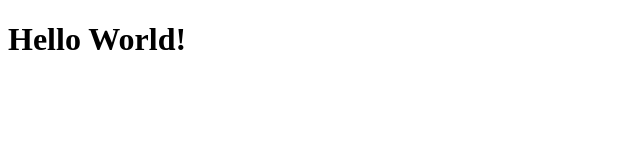
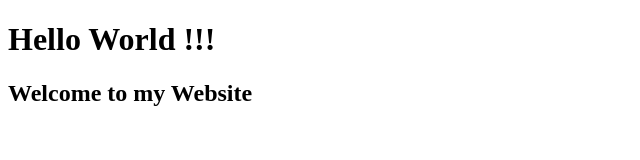
Before and after one commit to CP3-Jiratchaya-Sonsang/CP3-Jiratchaya-Sonsang, a plain HTML site: page Index.html in a window 1280 px wide. Shown: the whole page, without its empty margins (0-640 px from the left). Drawn offline with Linux system fonts and the light colour scheme.

Commit message:
Added Welcome Message

```diff
--- a/Index.html
+++ b/Index.html
@@ -5,6 +5,7 @@
     <title>Test for GITHUB MINI COURSE</title>
 </head>
 <body>
-    <h1>Hello World!</h1>
+    <h1>Hello World !!!</h1>
+    <h2>Welcome to my Website</h2>
 </body>
 </html>
```
